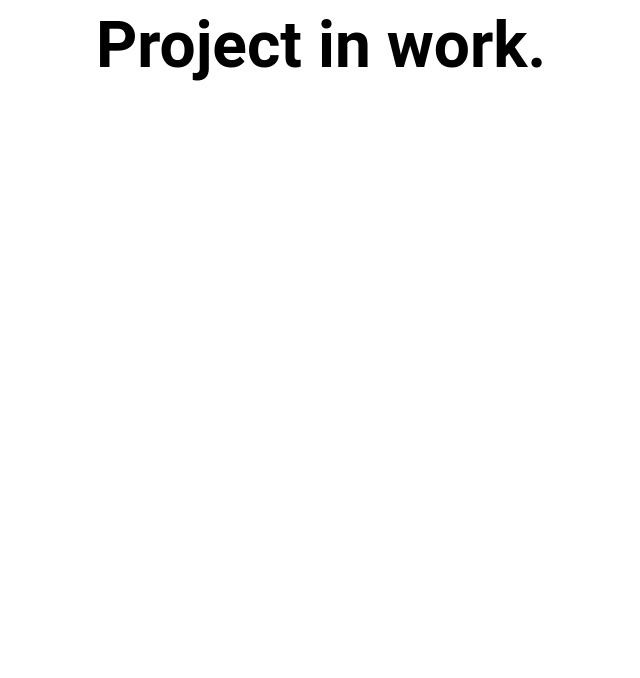
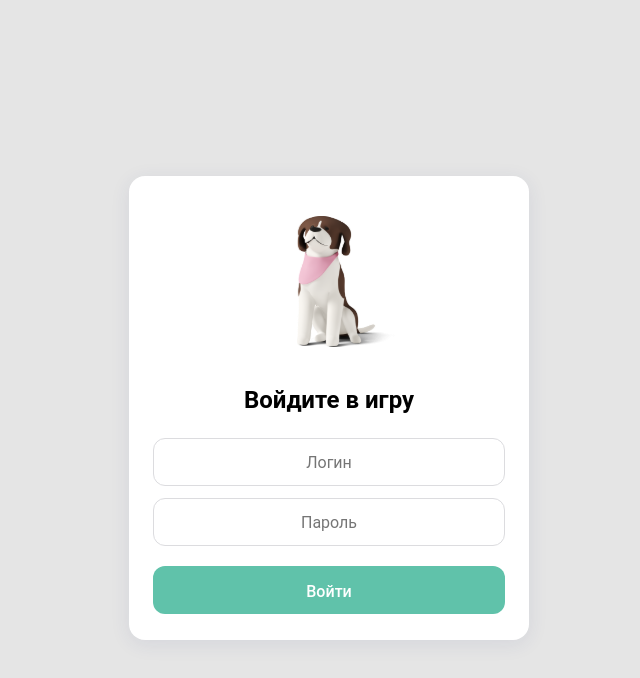
Before and after one commit to kl1mmm/tic-tac-toe-etagi, a Vue app: page / in a window 1280 px wide. Shown: the top 678 px of the page, without its empty margins (319-959 px from the left). Built offline with nearby package versions, Linux system fonts and the light colour scheme.

Commit message:
AuPage emit+pages debugged.

```diff
--- a/public/index.html
+++ b/public/index.html
@@ -7,9 +7,10 @@
     <link rel="icon" href="<%= BASE_URL %>favicon.svg">
     <title><%= htmlWebpackPlugin.options.title %></title>
 </head>
-<body>
+<body style="background: #E5E5E5;">
 <noscript>
-    <strong>We're sorry but <%= htmlWebpackPlugin.options.title %> doesn't work properly without JavaScript enabled. Please enable it to continue.</strong>
+    <strong>We're sorry but <%= htmlWebpackPlugin.options.title %> doesn't work properly without JavaScript enabled.
+        Please enable it to continue.</strong>
 </noscript>
 <div id="app"></div>
 <!-- built files will be auto injected -->
--- a/src/App.vue
+++ b/src/App.vue
@@ -1,9 +1,13 @@
 <template>
-  <div style="font-size: 64px; font-weight: bolder;">Project in work.</div>
+  <AuthPage></AuthPage>
 </template>
 
 <script>
+import AuthPage from "@/components/Pages/AuthPage";
 
+export default {
+  components: {AuthPage}
+}
 </script>
 
 <style>
--- /dev/null
+++ b/src/components/Pages/AuthPage.vue
@@ -0,0 +1,26 @@
+<template>
+  <div class="screen">
+    <MyAuth class="auth"></MyAuth>
+  </div>
+</template>
+
+<script>
+import MyAuth from "@/components/UI/MyAuth";
+
+export default {
+  name: "AuthPage",
+  components: {MyAuth}
+}
+</script>
+
+<style scoped>
+.screen {
+  display: flex;
+  width: 100%;
+  height: 100%;
+}
+
+.auth {
+  position: fixed;
+}
+</style>
--- a/src/components/UI/MyAuth.vue
+++ b/src/components/UI/MyAuth.vue
@@ -25,16 +25,13 @@ export default {
 </script>
 
 <style scoped>
-.screen {
-  display: flex;
-  justify-content: center;
-  align-items: center;
-}
 .block {
+  margin: auto auto;
   width: 25em;
   height: 29em;
   box-shadow: 0 0.25em 1.25em rgba(44, 57, 121, 0.09);
   border-radius: 16px;
+  background: #FFFFFF;
 }
 
 .dog {
```
Lines whose indentation alone changed are shown as unchanged.
